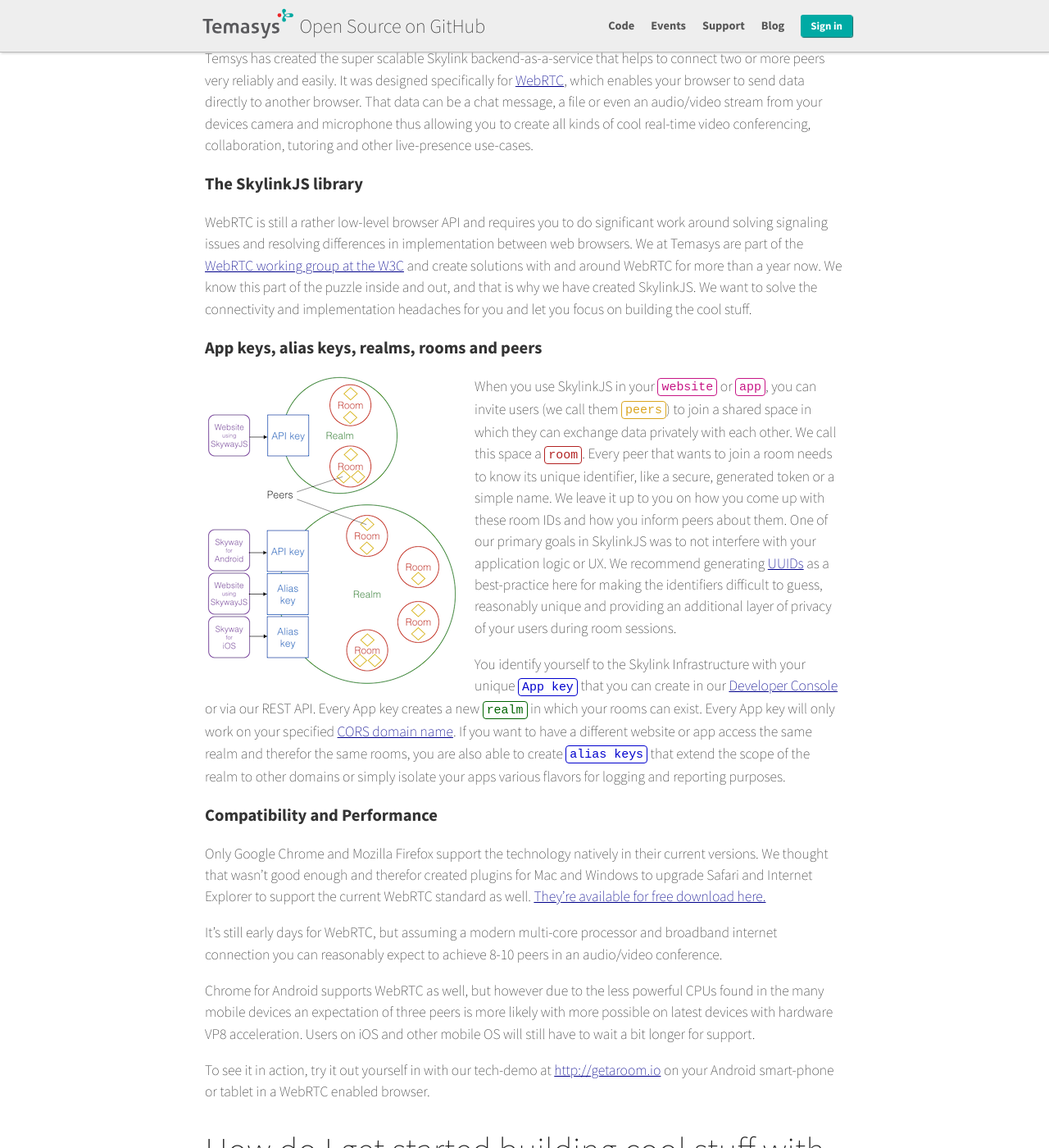
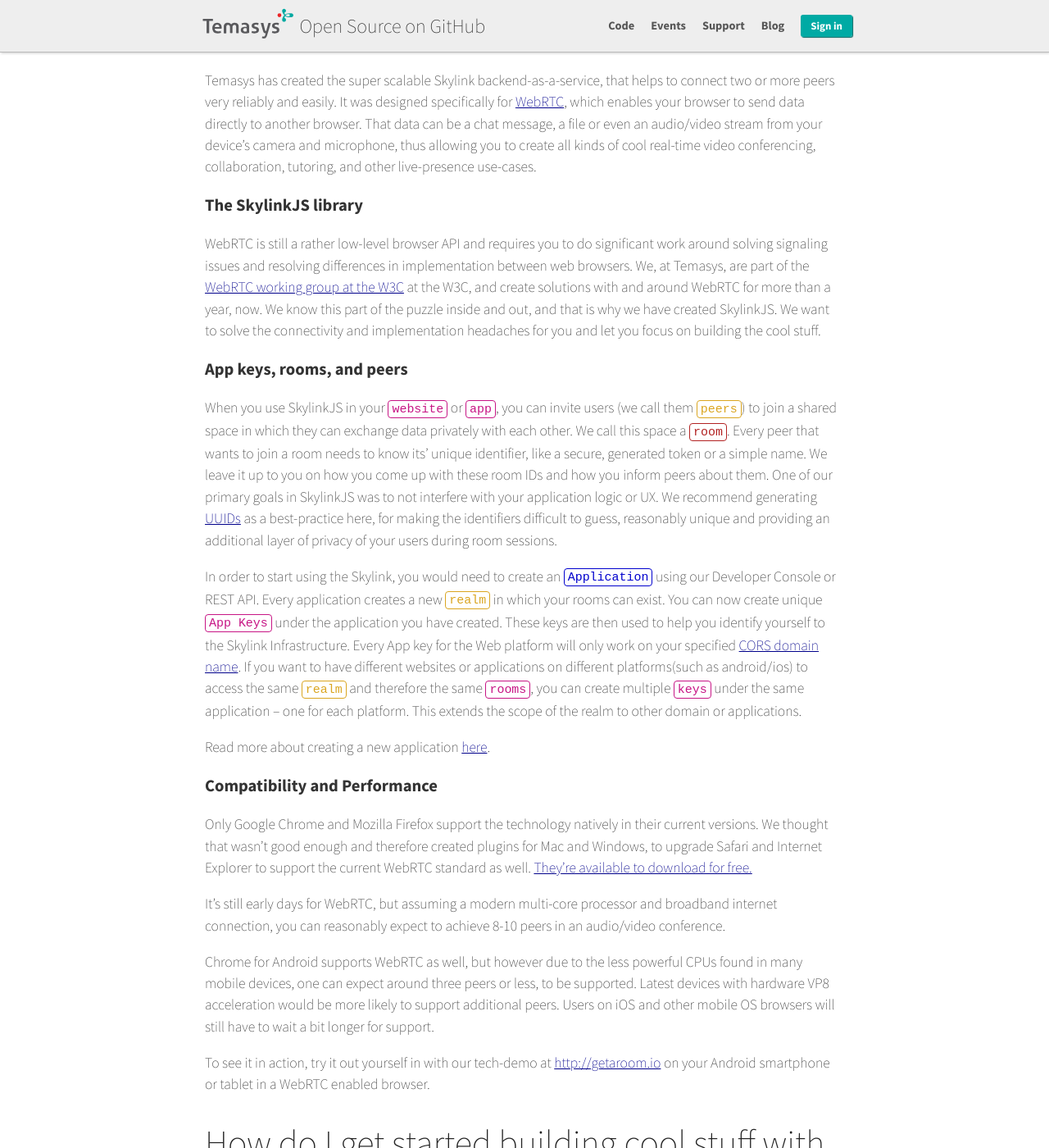
Before and after one commit to Temasys/temasys.github.io, a Jekyll site: the page built from _posts/2014-08-08-Getting_started_with_WebRTC_and_SkylinkJS.markdown, in a window 1280 px wide and 1400 px high, scrolled down 739 px. Shown: the whole window at 82% size. Built offline with Jekyll 4.4.1, drawn with Linux system fonts in a browser that asks for light colours; nearby versions of some CDN libraries; Markdown is read by kramdown in place of the engine named in the settings; some of the changed text lies outside the part shown.

Commit message:
Updates to remove alias and realm keys references

```diff
--- a/_posts/2014-08-08-Getting_started_with_WebRTC_and_SkylinkJS.markdown
+++ b/_posts/2014-08-08-Getting_started_with_WebRTC_and_SkylinkJS.markdown
@@ -8,15 +8,14 @@
 
 ---
 
-You may have heard of WebRTC and its magical abilities recently and, like many, you might have found yourself struggling with trying to get even a simple demo going. The team here at Temasys built SkylinkJS to address this and make it easy to build reliable peer connectivity solutions on any website with the help of WebRTC.
+You may have heard of WebRTC and its magical abilities recently and, like many, you might have found yourself struggling with trying to get even a simple demo going. The team here at Temasys built SkylinkJS to address this and make it easy to build reliable peer connectivity solutions on any website, with the help of WebRTC. This post will help people who are getting started with WebRTC.
 
-Here is an example codepen that we've created that shows how you can create a very simple audio/video conference with merely 35 lines of JavaScript client-side code, with no additional server-code required.
+Here is an example Codepen that we’ve created that shows how you can create a very simple audio/video conference with JavaScript client-side code, with no additional server code required.
 
 <p data-height="268" data-theme-id="0" data-slug-hash="GogabE" data-default-tab="result" data-user="temasys" class='codepen'>See the Pen <a href='https://codepen.io/temasys/pen/GogabE/'>WebRTC Audio/Video conference demo with SkylinkJS</a> by Temasys (<a href='https://codepen.io/temasys'>@temasys</a>) on <a href='https://codepen.io'>CodePen</a>.</p>
 <script async src="//assets.codepen.io/assets/embed/ei.js"></script>
 
-To further demonstrate the possibilities and flexibility of SkylinkJS, I've also created a more elaborate demo created with the help of [Facebooks React](http://facebook.github.io/react/) at [http://getaroom.io](http://getaroom.io). Check it out, share it, and and use it if you like it.
-
+To further demonstrate the possibilities and flexibility of SkylinkJS, we have also created a more elaborate demo created with the help of [Facebook's React](http://facebook.github.io/react/) at [http://getaroom.io](http://getaroom.io). Check it out, share it, and use it if you like it.
 
 
 
@@ -24,29 +23,30 @@
 
 ### Skylink: BaaS for multi-media peer connectivity
 
-Temsys has created the super scalable Skylink backend-as-a-service that helps to connect two or more peers very reliably and easily. It was designed specifically for [WebRTC](http://en.wikipedia.org/wiki/WebRTC), which enables your browser to send data directly to another browser. That data can be a chat message, a file or even an audio/video stream from your devices camera and microphone thus allowing you to create all kinds of cool real-time video conferencing, collaboration, tutoring and other live-presence use-cases.
+Temasys has created the super scalable Skylink backend-as-a-service, that helps to connect two or more peers very reliably and easily. It was designed specifically for [WebRTC](http://en.wikipedia.org/wiki/WebRTC), which enables your browser to send data directly to another browser. That data can be a chat message, a file or even an audio/video stream from your device’s camera and microphone, thus allowing you to create all kinds of cool real-time video conferencing, collaboration, tutoring, and other live-presence use-cases.
 
 ### The SkylinkJS library
 
-WebRTC is still a rather low-level browser API and requires you to do significant work around solving signaling issues and resolving differences in implementation between web browsers. We at Temasys are part of the [WebRTC working group at the W3C](http://www.w3.org/2011/04/webrtc-charter.html) and create solutions with and around WebRTC for more than a year now. We know this part of the puzzle inside and out, and that is why we have created SkylinkJS. We want to solve the connectivity and implementation headaches for you and let you focus on building the cool stuff.
+WebRTC is still a rather low-level browser API and requires you to do significant work around solving signaling issues and resolving differences in implementation between web browsers. We, at Temasys, are part of the [WebRTC working group at the W3C](http://www.w3.org/2011/04/webrtc-charter.html) at the W3C, and create solutions with and around WebRTC for more than a year, now. We know this part of the puzzle inside and out, and that is why we have created SkylinkJS. We want to solve the connectivity and implementation headaches for you and let you focus on building the cool stuff.
 
-### App keys, alias keys, realms, rooms and peers
 
-<img src="/resources/img/realmsandrooms.png" style="float:left; margin-right: 20px;" />When you use SkylinkJS in your <em style="color: MediumVioletRed; background-color: #fff; border: 1px solid MediumVioletRed;">website</em> or <em style="color: MediumVioletRed; background-color: #fff; border: 1px solid MediumVioletRed;">app</em>, you can invite users (we call them <em style="color: goldenrod; background-color: #fff; border: 1px solid goldenrod;">peers</em>) to join a shared space in which they can exchange data privately with each other. We call this space a <em style="color: firebrick; background-color: #fff; border: 1px solid firebrick;">room</em>. Every peer that wants to join a room needs to know its unique identifier, like a secure, generated token or a simple name. We leave it up to you on how you come up with these room IDs and how you inform peers about them. One of our primary goals in SkylinkJS was to not interfere with your application logic or UX. We recommend generating [UUIDs](http://jsfiddle.net/briguy37/2MVFd/) as a best-practice here for making the identifiers difficult to guess, reasonably unique and providing an additional layer of privacy of your users during room sessions.
+### App keys, rooms, and peers
+When you use SkylinkJS in your  <em style="color: MediumVioletRed; background-color: #fff; border: 1px solid MediumVioletRed;">website</em> or <em style="color: MediumVioletRed; background-color: #fff; border: 1px solid MediumVioletRed;">app</em>, you can invite users (we call them <em style="color: goldenrod; background-color: #fff; border: 1px solid goldenrod;">peers</em>) to join a shared space in which they can exchange data privately with each other. We call this space a <em style="color: firebrick; background-color: #fff; border: 1px solid firebrick;">room</em>. Every peer that wants to join a room needs to know its’ unique identifier, like a secure, generated token or a simple name. We leave it up to you on how you come up with these room IDs and how you inform peers about them. One of our primary goals in SkylinkJS was to not interfere with your application logic or UX. We recommend generating [UUIDs](http://jsfiddle.net/briguy37/2MVFd/) as a best-practice here, for making the identifiers difficult to guess, reasonably unique and providing an additional layer of privacy of your users during room sessions.
 
-You identify yourself to the Skylink Infrastructure with your unique <em style="color: mediumblue; background-color: #fff; border: 1px solid mediumblue;">App key</em> that you can create in our [Developer Console](https://developer.temasys.com.sg) or via our REST API. Every App key creates a new <em style="color: darkgreen; background-color: #fff; border: 1px solid darkgreen;">realm</em> in which your rooms can exist. Every App key will only work on your specified [CORS domain name](http://en.wikipedia.org/wiki/Cross-origin_resource_sharing). If you want to have a different website or app access the same realm and therefor the same rooms, you are also able to create <em style="color: mediumblue; background-color: #fff; border: 1px solid mediumblue;">alias keys</em> that extend the scope of the realm to other domains or simply isolate your apps various flavors for logging and reporting purposes.
+In order to start using the Skylink, you would need to create an <em style="color: mediumblue; background-color: #fff; border: 1px solid mediumblue;">Application</em> using our Developer Console or REST API. Every application creates a new <em style="color: goldenrod; background-color: #fff; border: 1px solid goldenrod;">realm</em> in which your rooms can exist. You can now create unique <em style="color: MediumVioletRed; background-color: #fff; border: 1px solid MediumVioletRed;">App Keys</em> under the application you have created. These keys are then used to help you identify yourself to the Skylink Infrastructure. Every App key for the Web platform will only work on your specified [CORS domain name](http://en.wikipedia.org/wiki/Cross-origin_resource_sharing). If you want to have different websites or applications on different platforms(such as android/ios) to access the same <em style="color: goldenrod; background-color: #fff; border: 1px solid goldenrod;">realm</em> and therefore the same <em style="color: MediumVioletRed; background-color: #fff; border: 1px solid MediumVioletRed;">rooms</em>, you can create multiple <em style="color: MediumVioletRed; background-color: #fff; border: 1px solid MediumVioletRed;">keys</em> under the same application – one for each platform. This extends the scope of the realm to other domain or applications.
+
+Read more about creating a new application [here](http://support.temasys.com.sg/solution/articles/12000012799).
 
 
 ### Compatibility and Performance
 
-Only Google Chrome and Mozilla Firefox support the technology natively in their current versions. We thought that wasn't good enough and therefor created plugins for Mac and Windows to upgrade Safari and Internet Explorer to support the current WebRTC standard as well. [They're available for free download here.](http://skylink.io/plugin/)
+Only Google Chrome and Mozilla Firefox support the technology natively in their current versions. We thought that wasn’t good enough and therefore created plugins for Mac and Windows, to upgrade Safari and Internet Explorer to support the current WebRTC standard as well. [They’re available to download for free.](http://skylink.io/plugin/)
 
-It's still early days for WebRTC, but assuming a modern multi-core processor and broadband internet connection you can reasonably expect to achieve 8-10 peers in an audio/video conference.
+It’s still early days for WebRTC, but assuming a modern multi-core processor and broadband internet connection, you can reasonably expect to achieve 8-10 peers in an audio/video conference.
 
-Chrome for Android supports WebRTC as well, but however due to the less powerful CPUs found in the many mobile devices an expectation of three peers is more likely with more possible on latest devices with hardware VP8 acceleration. Users on iOS and other mobile OS will still have to wait a bit longer for support.
+Chrome for Android supports WebRTC as well, but however due to the less powerful CPUs found in many mobile devices, one can expect around three peers or less, to be supported. Latest devices with hardware VP8 acceleration would be more likely to support additional peers. Users on iOS and other mobile OS browsers will still have to wait a bit longer for support.
 
-To see it in action, try it out yourself in with our tech-demo at [http://getaroom.io](http://getaroom.io) on your Android smart-phone or tablet in a WebRTC enabled browser.
-
+To see it in action, try it out yourself in with our tech-demo at [http://getaroom.io](http://getaroom.io) on your Android smartphone or tablet in a WebRTC enabled browser.
 
 
 
@@ -54,7 +54,8 @@
 
 ### Step 1: Get an App key
 
-To identify yourself against our API, you'll need to sign up through our [Developer Console](https://developer.temasys.com.sg) and get an App key. During our current beta phase, the usage of our platform is free, however once we are out of beta there is going to be a very affordable charge for our infrastructure services. In any case, newly created primary App keys come with a substantial allotment of free use to allow you to build, experiment, and test without up-front costs.
+To identify yourself against our API, you’ll need to sign up through our [Developer Console](https://developer.temasys.com.sg) and get an App key. During our current beta phase, the usage of our platform is free, however, once we are out of beta, there is going to be a very affordable charge for our infrastructure services. In any case, newly created primary App keys come with a substantial allotment of free use to allow you to build, experiment, and test without up-front costs.
+
 
 ### Step 2: Include SkylinkJS into your website
 
@@ -73,9 +74,10 @@
 </html>
 {% endhighlight %}
 
-Here you have the choice to use our "Complete" version with all dependencies or, if you want to do dependency management yourself with e.g. [RequireJS](http://requirejs.org/) or other client-side package managers, the "Library" version. [Here is an overview of these files](https://github.com/Temasys/SkylinkJS/releases).
+Here you have the choice to use our “Complete” version with all dependencies or if you want to do dependency management yourself with e.g. [RequireJS](http://requirejs.org/) or other client-side package managers, the “Library” version. [Here is an overview of these files](https://github.com/Temasys/SkylinkJS/releases).
 
-In our simple example above, we just include the complete version in a script tag in the header. The body itself only contains a video tag to show your own camera picture later. We used a CSS transform to mirror the image so it feels more natural and muted the audio, so you don't hear yourself speaking. The *autoplay* attribute is needed in some browsers where you'd otherwise only see a picture of yourself.
+
+In our simple example above, we just include the complete version in a script tag in the header. The body itself only contains a video tag to show your own camera picture later. We used a CSS transform to mirror the image so it feels more natural and muted the audio, so you don’t hear yourself speaking. The autoplay attribute is needed in some browsers where you’d otherwise only see a picture of yourself.
 
 
 ### Step 3: Instantiate Skylink and subscribe events
```
